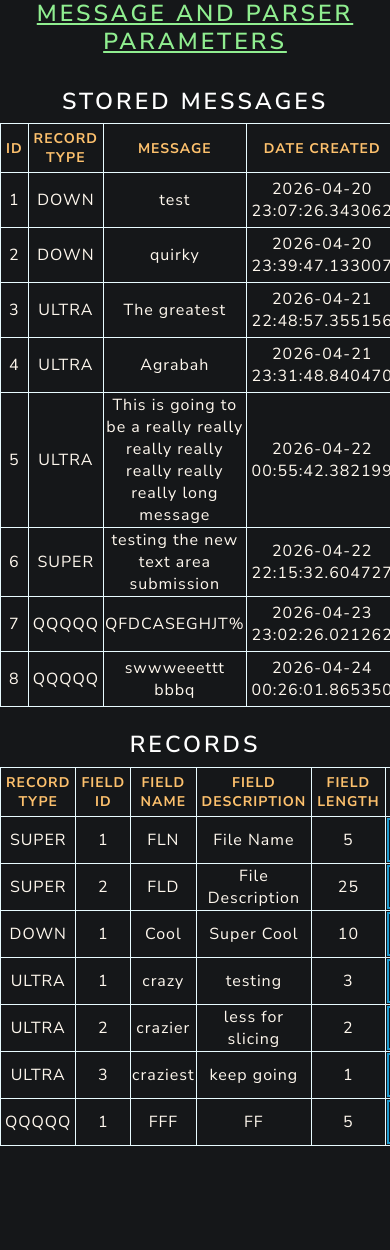
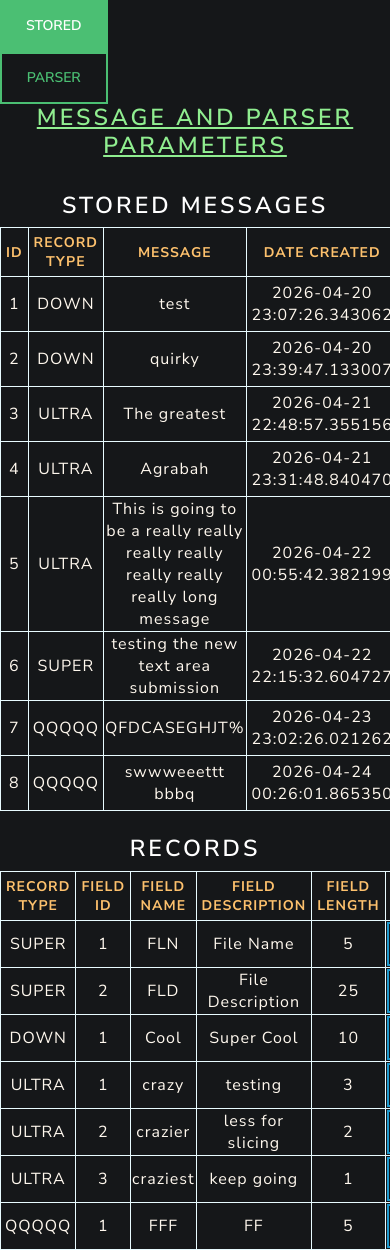
Before and after one commit to icefireturtle/legendparse, a Flask app: page / in a window 390 px wide; the page is wider, and only the part inside the window is pictured. Before the commit the page ends 1146 px from the top of that part, so only its background shows below. Run offline with Flask 3, Linux system fonts and the light colour scheme; some libraries are stand-ins or nearby versions.

Commit message:
created nav template to include on all pages and nested in templates dir, added two links, working on style, added grid system to index

```diff
--- a/legendparse/templates/index.html
+++ b/legendparse/templates/index.html
@@ -5,7 +5,14 @@
         <link rel="stylesheet" href="{{ url_for('static', filename='style.css')}}" />
     </head>
     <body>
-        <div align="center">
+        <div class="containter text-center">
+            <div class="row">
+                <div class="col-2 d-flex align-items-center" align="right">
+                    <nav>
+                        {% include 'nav.html' %}
+                    </nav>
+                </div>
+                    <div class="col-md-auto" align="center">
                         <h2><a href="/parser">Message and Parser Parameters</a></h2>
                     <br />
                         <h2>Stored Messages</h2>
@@ -59,5 +66,8 @@
                         </tbody>
                     </table>
                     </div>
+                <div class="col"></div>
+            </div>
+        </div>
     </body>
 </html>
--- /dev/null
+++ b/legendparse/templates/nav.html
@@ -0,0 +1,10 @@
+<nav>
+    <ul class="nav flex-column nav-pills">
+        <li class="nav-item">
+            <button class="btn btn-outline-success btn-sm><a class="nav-link" href="/">Stored</a></button>
+        </li>
+        <li class="nav-item">
+            <button class="btn btn-outline-success btn-sm><a class="nav-link" href="/parser">Parser</a>
+        </li>
+    </ul>
+</nav>
```
Also changed, not shown: legendparse/var/app-instance/site.db. Lines whose indentation alone changed are shown as unchanged.
